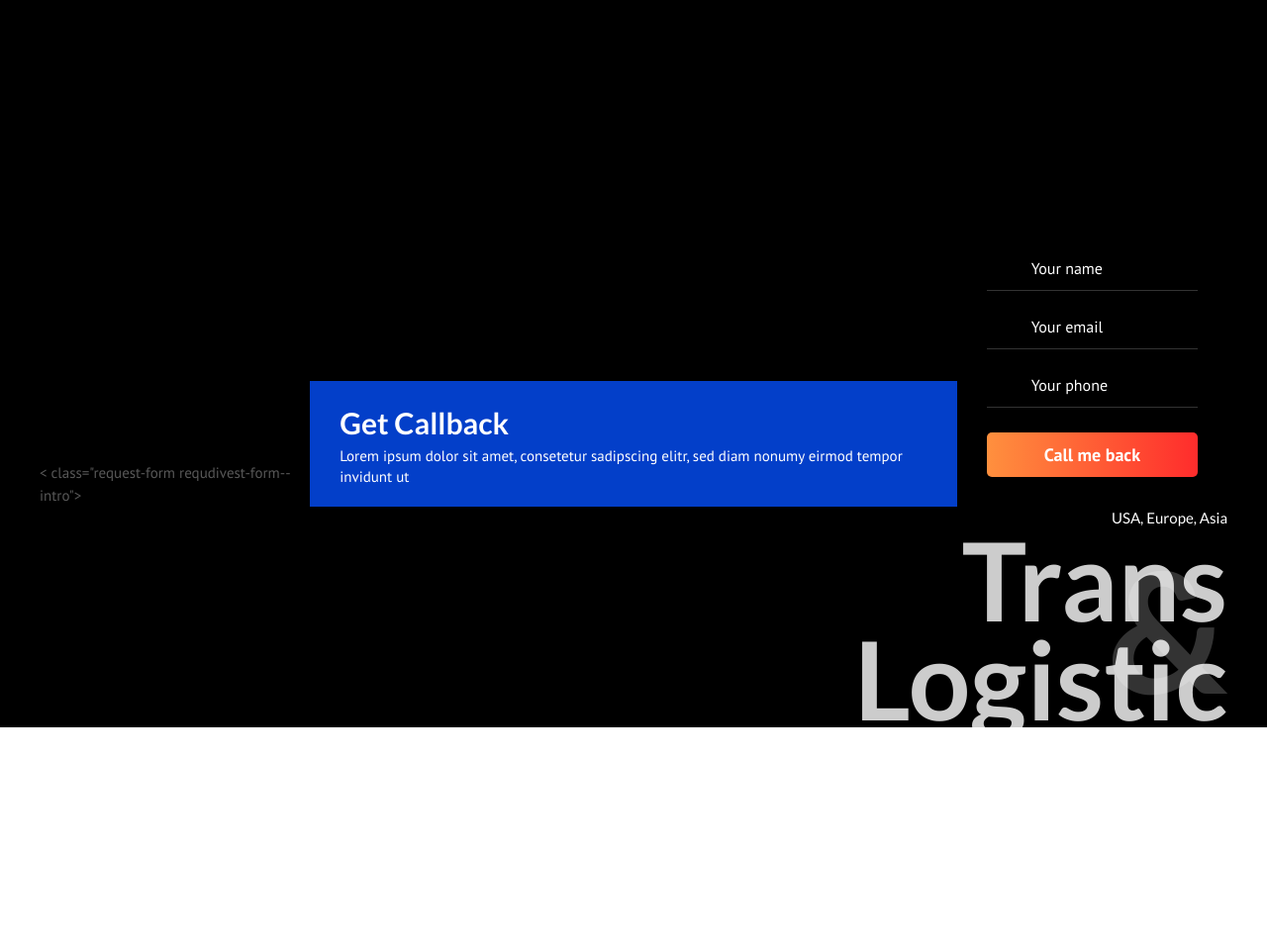
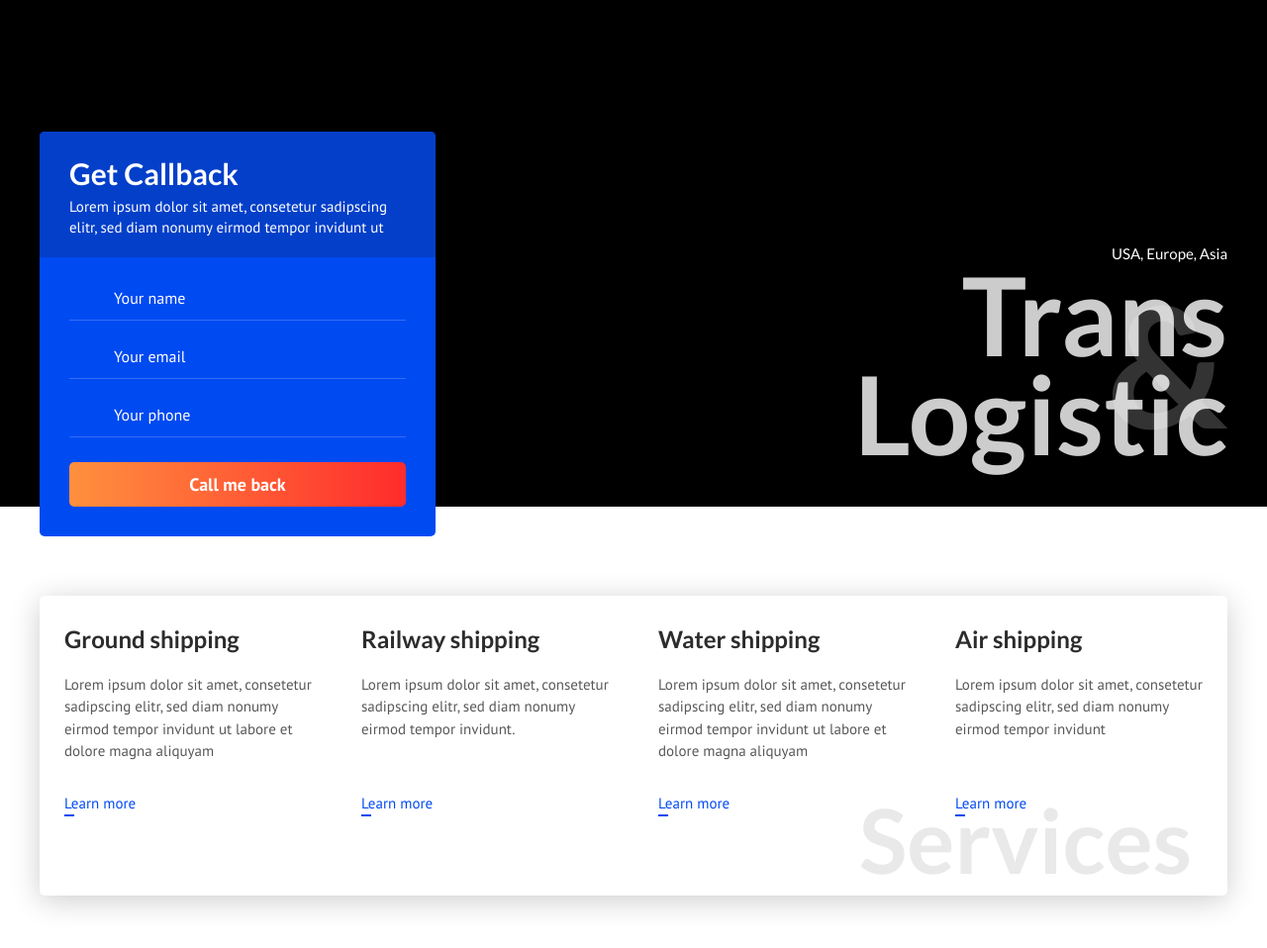
Before and after one commit to arttusulkonen/center-logistics, a website: page src/index.html in a window 1280 px wide. Shown: the part 88-1046 px from the top of the page at 99% size. Before the commit the page ends 868 px from the top, so only its background shows below. Drawn offline with nearby package versions, Linux system fonts and the light colour scheme; files that its build step writes are made by us from their sources.

Commit message:
add section 'Services'

```diff
--- a/src/index.html
+++ b/src/index.html
@@ -25,7 +25,7 @@
     <div class="intro">
         <div class="container">
             <div class="intro-inner">
-                < class="request-form requdivest-form--intro">
+                <div class="request-form request-form--intro">
                     <div class="request-form__header">
                         <div class="request-form__title">
                             Get Callback
@@ -59,5 +59,52 @@
             </div>
         </div>
     </div>
+
+    <section class="section">
+        <div class="container">
+            <div class="services">
+                <h2 class="services__main-title">
+                    Services
+                </h2>
+                <div class="services__item">
+                    <h4 class="services__title">Ground shipping</h4>
+                    <div class="services__text">
+                        <p>Lorem ipsum dolor sit amet, consetetur sadipscing elitr, sed diam nonumy eirmod tempor invidunt ut labore et dolore magna aliquyam</p>
+                    </div>
+                    <div class="services__footer">
+                        <a class="services__link" href="#">Learn more</a>
+                    </div>
+                </div>
+                <div class="services__item">
+                    <h4 class="services__title">Railway shipping</h4>
+                    <div class="services__text">
+                        <p>Lorem ipsum dolor sit amet, consetetur sadipscing elitr, sed diam nonumy eirmod tempor invidunt. </p>
+                    </div>
+                    <div class="services__footer">
+                        <a class="services__link" href="#">Learn more</a>
+                    </div>
+                </div>
+                <div class="services__item">
+                    <h4 class="services__title">Water shipping</h4>
+                    <div class="services__text">
+                        <p>Lorem ipsum dolor sit amet, consetetur sadipscing elitr, sed diam nonumy eirmod tempor invidunt ut labore et dolore magna aliquyam</p>
+                    </div>
+                    <div class="services__footer">
+                        <a class="services__link" href="#">Learn more</a>
+                    </div>
+                </div>
+                <div class="services__item">
+                    <h4 class="services__title">Air shipping</h4>
+                    <div class="services__text">
+                        <p>Lorem ipsum dolor sit amet, consetetur sadipscing elitr, sed diam nonumy eirmod tempor invidunt</p>
+                    </div>
+                    <div class="services__footer">
+                        <a class="services__link" href="#">Learn more</a>
+                    </div>
+                </div>
+                </div>
+            </div>
+        </div>
+    </section>
 </body>
 </html>
--- a/src/sass/blocks/_intro.scss
+++ b/src/sass/blocks/_intro.scss
@@ -1,5 +1,6 @@
 .intro{
   background: #000 url("../../img/bg.png") no-repeat center / cover;
+  margin-bottom: 30px;
   &-inner{
     height: 600px;
     display: flex;
--- /dev/null
+++ b/src/sass/blocks/_section.scss
@@ -0,0 +1,68 @@
+.section{
+  padding: 60px 0;
+}
+
+.services{
+  display: flex;
+  flex-wrap: wrap; /* разрешаем перенос элементов на новую строку*/
+  padding: 30px 0 50px;
+  background-color: #fff;
+  border-radius: 5px;
+  box-shadow: 0 5px 30px rgba(0,0,0, .2);
+  position: relative;
+  &__item{
+    width: 25%;
+    padding: 0 25px;
+    margin-bottom: 30px;
+    display: flex;
+    flex-direction: column;
+  }
+  &__title{
+    font-size: 24px;
+    color: #2c2c2c;
+    font-family: 'Lato', sans-serif;
+    line-height: 1.2;
+    margin-bottom: 20px;
+  }
+  &__text{
+    margin-bottom: 20px;
+    font-family: 'PT Sans', sans-serif;
+    color: #585858;
+
+  }
+  &__footer{
+    margin-top: auto; // ссылки прижимает
+  }
+  &__link{
+    display: inline-block;
+    color: #004AF2;
+    transition: color .1s linear;
+    &:hover{
+      color: #FF3E2F;
+      &:after{
+        width: 100%;
+        background-color: #FF3E2F;
+      }
+    }
+    &:after{
+      content: '';
+      display: block;
+      width: 10px;
+      height: 2px;
+      background-color: #004AF2;
+      pointer-events: none;
+      transition: width .1s linear;
+    }
+  }
+  &__main-title{
+    position: absolute;
+    bottom: 12px;
+    right: 36px;
+    line-height: 1;
+    font-family: 'Lato', sans-serif;
+    font-size: 90px;
+    color: rgba(44,44,44, 0.1);
+    font-weight: 900;
+    pointer-events: none;
+  }
+}
--- a/src/sass/style.scss
+++ b/src/sass/style.scss
@@ -16,6 +16,12 @@ ul, ol {
   padding: 0;
   list-style: none;
 }
+a{
+  text-decoration: none;
+}
+p{
+  margin: 0 0 10px;
+}
 *,
 *:before,
 *:after {
@@ -31,3 +37,4 @@ ul, ol {
 
 @import 'blocks/header';
 @import 'blocks/intro';
+@import 'blocks/section';
```
Also changed, not shown: dist/css/style.min.css, dist/index.html.
